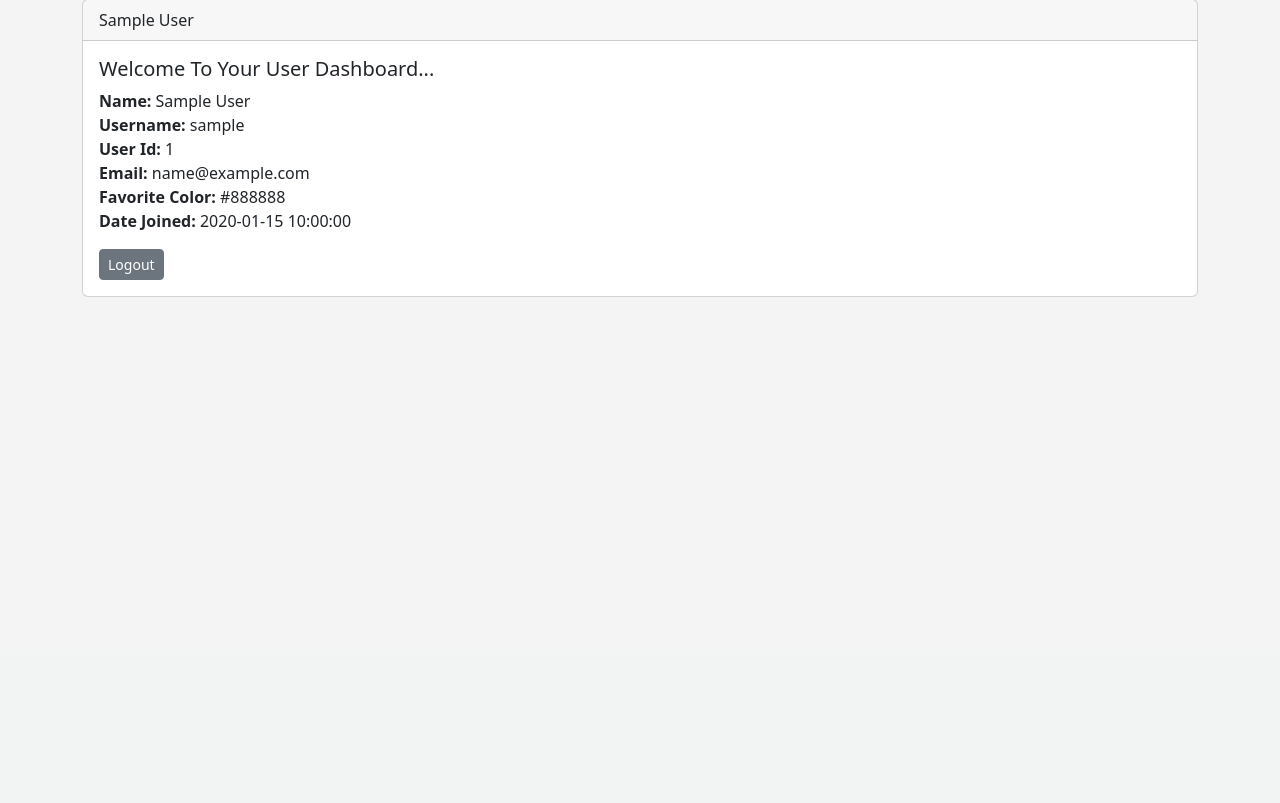
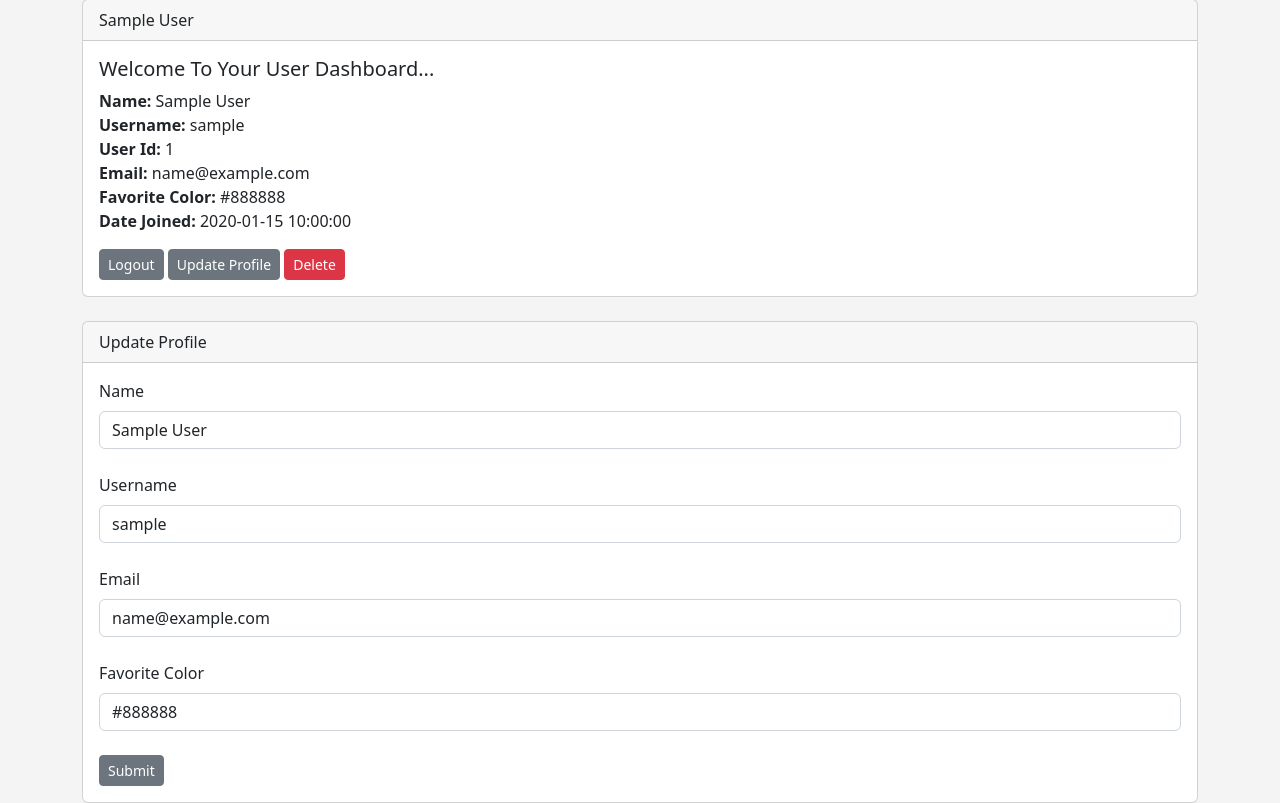
Before and after one commit to HunterWarrior26651/flask-blog, a Flask app: page /dashboard in a window 1280 px wide. Shown: the part 151-954 px from the top of the page. Before the commit the page ends 448 px from the top, so only its background shows below. Run offline with Flask 2, Linux system fonts and the light colour scheme; a user stored in the database is signed in; tables that the repository leaves empty hold one stand-in row (values such as "Sample post").

Commit message:
update user profile from dashboard

```diff
--- a/hello.py
+++ b/hello.py
@@ -1,4 +1,4 @@
-# 23
+# 25
 # export FLASK_ENV=development
 # export FLASK_APP=hello.py
 
@@ -76,6 +76,23 @@ def logout():
 @app.route('/dashboard', methods=['GET', 'POST'])
 @login_required
 def dashboard():
+    form = UserForm()
+    id = current_user.id
+    name_to_update = Users.query.get_or_404(id)
+    if request.method == "POST":
+        name_to_update.name = request.form['name']
+        name_to_update.email = request.form['email']
+        name_to_update.favorite_color = request.form['favorite_color']
+        name_to_update.username = request.form['username']
+        try:
+            db.session.commit()
+            flash("User Updated Successfully!")
+            return render_template("dashboard.html", form=form, name_to_update=name_to_update)
+        except:
+            flash("Error! There was a problem...try again")
+            return render_template("dashboard.html", form=form, name_to_update=name_to_update)
+    else:
+        return render_template("dashboard.html", form=form, name_to_update=name_to_update, id = id)
     return render_template('dashboard.html')
 
 
@@ -255,6 +272,7 @@ def update(id):
         name_to_update.name = request.form['name']
         name_to_update.email = request.form['email']
         name_to_update.favorite_color = request.form['favorite_color']
+        name_to_update.username = request.form['username']
         try:
             db.session.commit()
             flash("User Updated Successfully!")
--- a/templates/dashboard.html
+++ b/templates/dashboard.html
@@ -28,10 +28,51 @@
             <strong>Date Joined: </strong>{{ current_user.date_added }}<br/>
           </p>
           <a href="{{ url_for('logout')}}" class="btn btn-secondary btn-sm">Logout</a>
+
+          <a href="{{ url_for('update', id=current_user.id) }}" class="btn btn-secondary btn-sm">Update Profile</a>
+
+          <a href="{{ url_for('delete', id=current_user.id) }}" class="btn btn-danger btn-sm">Delete</a>
         </div>
       </div>
 
+<br/>
+
+<div class="card">
+  <div class="card-header">
+      Update Profile
+  </div>
+  <div class="card-body">
+
+    <form action="/dashboard" method="POST">
+      {{ form.hidden_tag() }}
+
+      {{ form.name.label(class="form-label") }}
+
+      {{ form.name(class="form-control", value=name_to_update.name) }}
+      <br/>
+
+      {{ form.username.label(class="form-label") }}
+
+      {{ form.username(class="form-control", value=name_to_update.username) }}
+
+      <br/>
+
+      {{ form.email.label(class="form-label") }}
+
+      {{ form.email(class="form-control", value=name_to_update.email) }}
+      <br/>
+
+      {{ form.favorite_color.label(class="form-label") }}
+
+      {{ form.favorite_color(class="form-control", value=name_to_update.favorite_color) }}
+
+      <br/>
+
+      {{ form.submit(class="btn btn-secondary btn-sm") }}
 
 
 
+  </form>
+</div>
+
 {% endblock %}
--- a/templates/update.html
+++ b/templates/update.html
@@ -35,6 +35,12 @@
         {{ form.name(class="form-control", value=name_to_update.name) }}
         <br/>
 
+        {{ form.username.label(class="form-label") }}
+
+        {{ form.username(class="form-control", value=name_to_update.username) }}
+
+        <br/>
+
         {{ form.email.label(class="form-label") }}
 
         {{ form.email(class="form-control", value=name_to_update.email) }}
```
